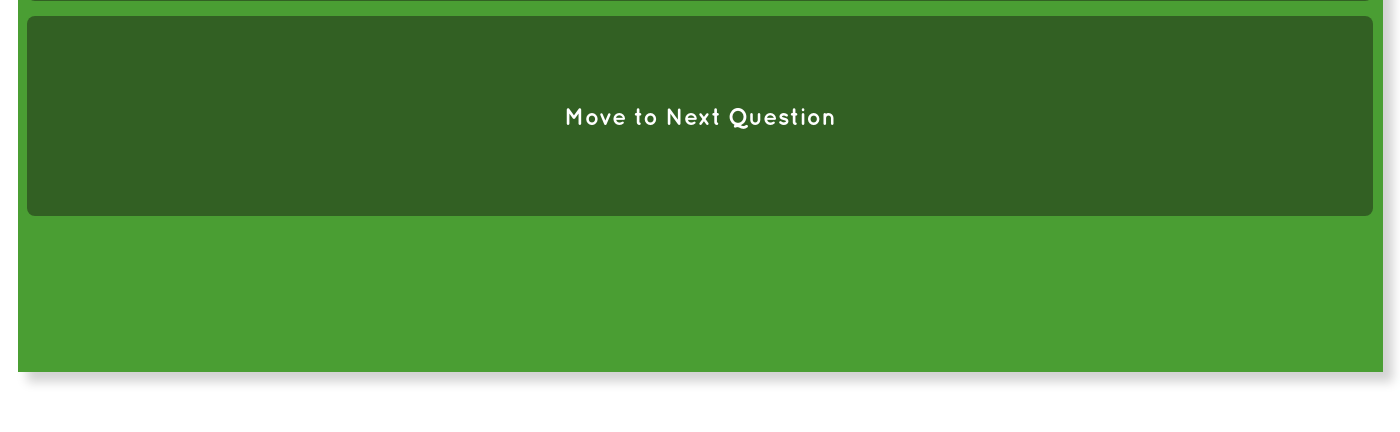
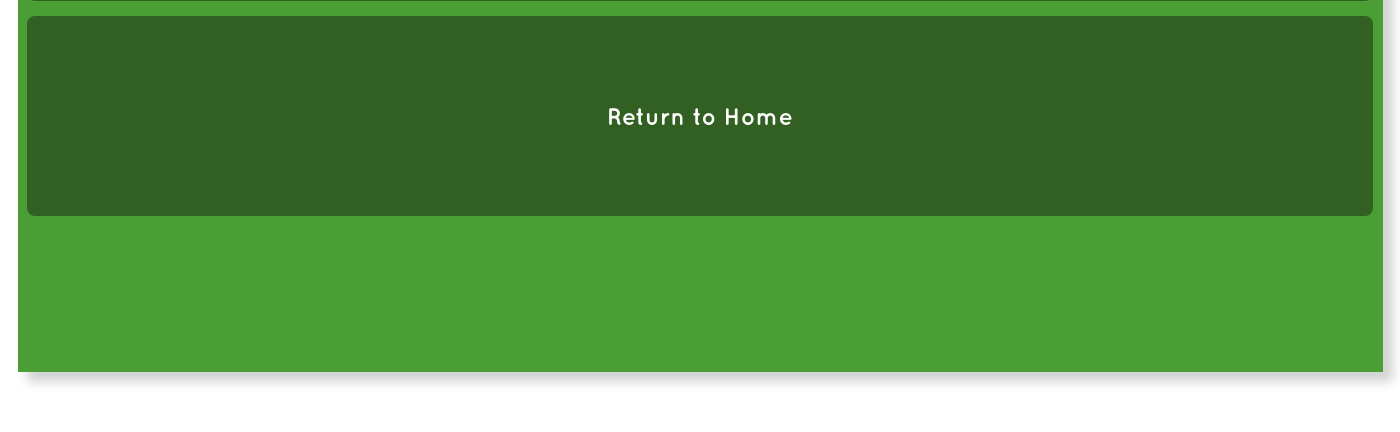
Before and after one commit to BHS13048/drivingsite, a Flask app: template templates/final-answer-page.html in a window 1400 px wide. Shown: the part 604-1036 px from the top of the page. Run offline with Flask 2, Linux system fonts and the light colour scheme; the template is opened without the code that fills it: most values are stand-ins (such as "Sample title", 1, 10 or a date in 2020).

Commit message:
Version 7.8.2
Fixed some text on the final answer page for the button that said "Next Question". Now says "Return to Home".

```diff
--- a/templates/final-answer-page.html
+++ b/templates/final-answer-page.html
@@ -17,7 +17,7 @@
 
 			<div id="answers">
 				<center><p id="answerpageanswers"> You got {{ c }} answers correct out of 10.</p></center> <!-- gets the user answer from app.py -->
-				<button  id="nextquestion" type="submit"><h1 style="font-size:180%; font-family: 'quicksand-bold';">Move to Next Question</h1></button>
+				<button  id="nextquestion" type="submit"><h1 style="font-size:180%; font-family: 'quicksand-bold';">Return to Home</h1></button>
 			</div>
 
 		</form>
```
